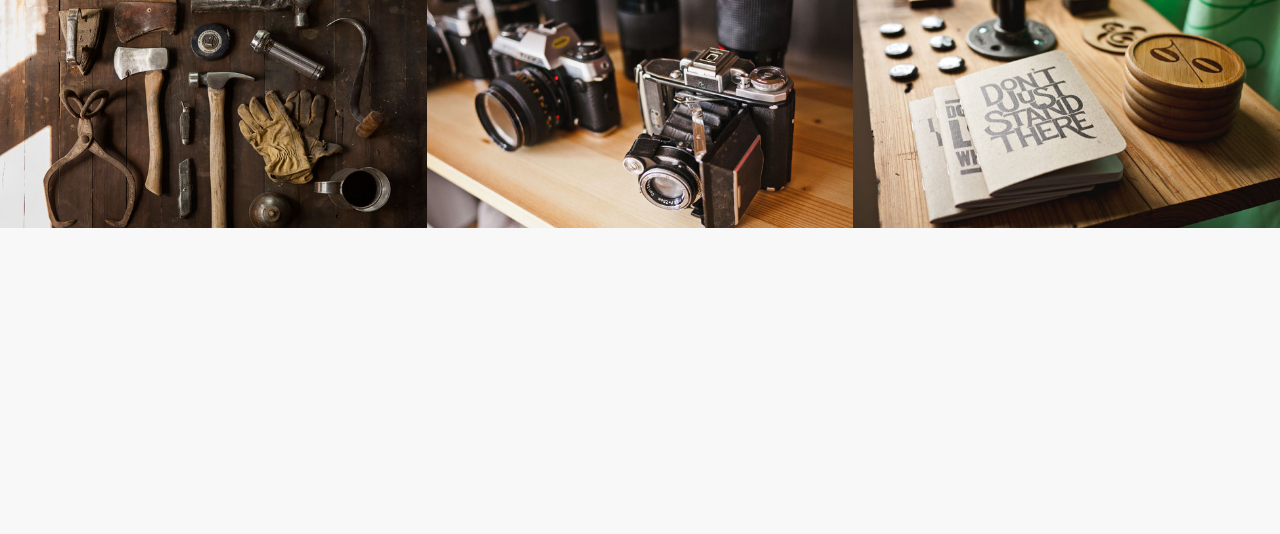
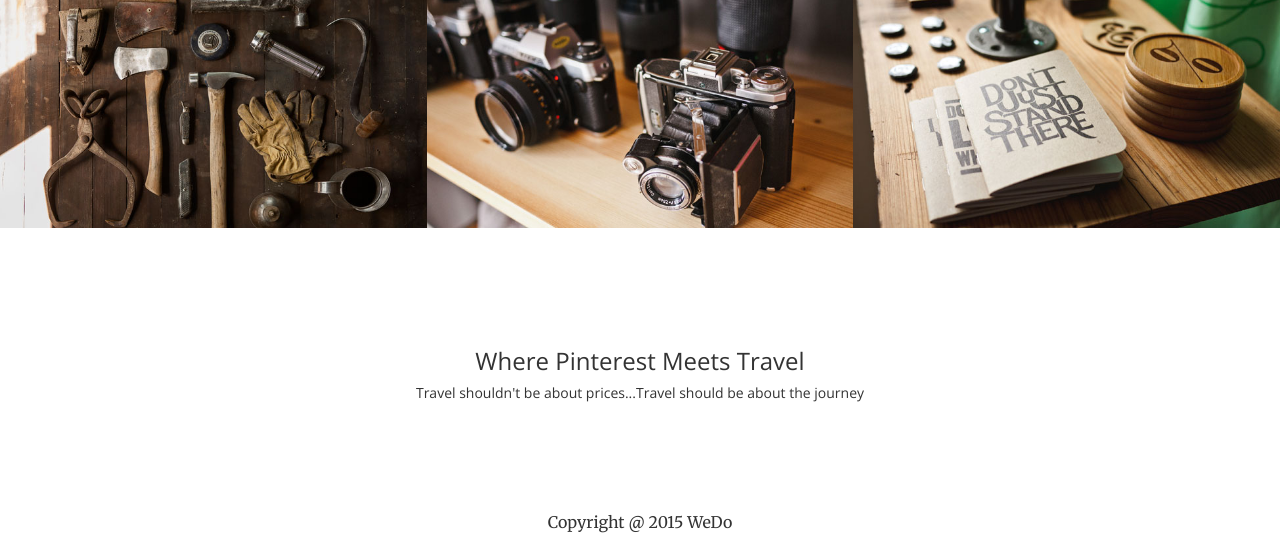
Before and after one commit to dhalima3/TravelSpark, a Flask app: page /home in a window 1280 px wide. Shown: the part 819-1353 px from the top of the page. Before the commit the page ends 1047 px from the top, so only its background shows below. Run offline with Flask 2, Linux system fonts and the light colour scheme; the visitor is signed in with stand-in values (Sample User, id 1); data that the repository does not hold is empty; some libraries are stand-ins or nearby versions.

Commit message:
Refurbished html code

```diff
--- a/templates/home.html
+++ b/templates/home.html
@@ -251,7 +251,16 @@
         </div>
     </section>
 
+<section id ="create" class = "container text-center">
+<h3>Where Pinterest Meets Travel</h3>
+<h5>Travel shouldn't be about prices...Travel should be about the journey</h5>
 
+
+</section>
+
+  <footer class="text-center">
+  <p>Copyright @ 2015 WeDo</p>
+</footer>
 
     <!-- jQuery -->
     <script src= "{{ url_for('static', filename ='js/jquery.js') }}"></script>
```
